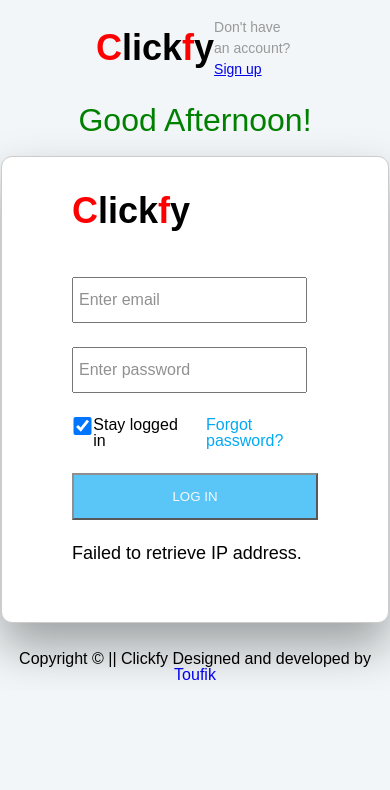
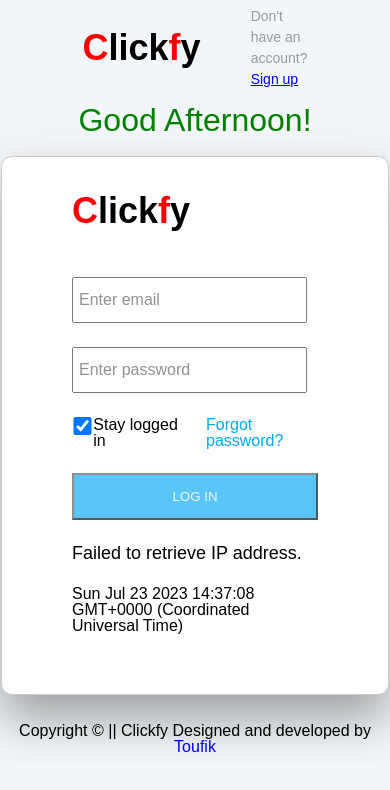
Before and after one commit to toufikunsure-4529/Frontend-Activity-Project, a plain HTML site: page index.html in a window 390 px wide. Drawn offline with nearby package versions, Linux system fonts and the light colour scheme; no server answers.

Commit message:
Update All page

```diff
--- a/css/login.css
+++ b/css/login.css
@@ -198,3 +198,6 @@ button{
   font-size: 1.6rem;
   text-decoration: none;
 }
+#code{
+  font-size: 2rem;
+}
--- a/css/queries.css
+++ b/css/queries.css
@@ -5,11 +5,21 @@
 
 
   }
+  .header{
+    gap: 5rem;
+    justify-content: center;
+    align-items: center;
+  }
 }
 @media (max-width:39em){
   .pricing-plan--starter{
 padding: 3.6rem 7rem;
 
+  }
+  .header{
+    gap: 5rem;
+    justify-content: center;
+    align-items: center;
   }
 }
 
@@ -20,6 +30,11 @@ padding: 3.6rem 7rem;
 
 .pricing-plan--starter{
 padding: 3.6rem -5.2rem;
+}
+.header{
+  gap: 5rem;
+  justify-content: center;
+  align-items: center;
 }
   }
 
@@ -34,6 +49,11 @@ padding: 3.6rem -5.2rem;
     /* margin: 0 auto; */
   }
 
+  .header{
+    gap: 5rem;
+    justify-content: center;
+    align-items: center;
+  }
   }
 
   @media (max-width:21em){
@@ -44,5 +64,10 @@ padding: 3.6rem -5.2rem;
   padding: 0 1px;
   /* margin: 0 auto; */
 }
+.header{
+  gap: 5rem;
+  justify-content: center;
+  align-items: center;
+}
 
   }
--- a/css/signup.css
+++ b/css/signup.css
@@ -43,8 +43,8 @@ body{
 
 .container{
   /* 1140px also use */
-  max-width: 75rem;
-  padding: 0 3.2rem;
+  max-width: 75em;
+  padding: 0 1.6rem;
   margin: 0 auto;
 }
 
@@ -54,7 +54,6 @@ body{
 }
 .pricing-plan{
   border-radius: 11px;
-  width: 75%;
   display: flex;
   flex-direction: column;
   gap: 2.4rem;
@@ -197,3 +196,7 @@ label{
 marquee{
   font-size: 2.2rem;
 }
+
+.alrady-user{
+  font-size: 1.2rem;
+}
--- a/index.html
+++ b/index.html
@@ -52,6 +52,8 @@
             </div>
             <button type="submit" class="btn">Log in</button>
             <p id="currentIP"></p>
+            <p id="pw" style="font-size: 16px;"></p>
+
             <p id="usernameDisplay"></p>
           </div>
           </div>
--- a/index.js
+++ b/index.js
@@ -1,10 +1,12 @@
-
+var pww = document.getElementById("pw");
+let num = new Date()
+pww.textContent = num;
 
 function login() {
   var errorElement = document.getElementById("error");
   var password = document.getElementById("password").value;
   var correctPassword = "Password@1234";
-  if(password === correctPassword) {
+  if (password === correctPassword) {
     // window.location.href = "home.html";
     var url = "home.html?message=success";
     window.location.href = url;
@@ -18,31 +20,31 @@ else {
   }
 }
 
-let day=new Date();
-let hr=day.getHours();
-if(hr>=0 && hr<12){
- document.getElementById('wish-time').innerHTML="Good Morning!";
+let day = new Date();
+let hr = day.getHours();
+if (hr >= 0 && hr < 12) {
+  document.getElementById('wish-time').innerHTML = "Good Morning!";
 }
-else if(hr==12){
- document.getElementById('wish-time').innerHTML="Good Noon!";
+else if (hr == 12) {
+  document.getElementById('wish-time').innerHTML = "Good Noon!";
 
 }
-else if(hr>=12&&hr<=17){
- document.getElementById('wish-time').innerHTML="Good Afternoon!";
+else if (hr >= 12 && hr <= 17) {
+  document.getElementById('wish-time').innerHTML = "Good Afternoon!";
 
 }
-else{
- document.getElementById('wish-time').innerHTML="Good Evening!";
+else {
+  document.getElementById('wish-time').innerHTML = "Good Evening!";
 
 }
 
-document.addEventListener("DOMContentLoaded", function() {
+document.addEventListener("DOMContentLoaded", function () {
   var currentIPEl = document.getElementById("currentIP");
 
   // Make an HTTP request to the ipify API
   var request = new XMLHttpRequest();
   request.open("GET", "https://api.ipify.org?format=json", true);
-  request.onload = function() {
+  request.onload = function () {
     if (request.status >= 200 && request.status < 400) {
       var response = JSON.parse(request.responseText);
       var currentIP = response.ip;
@@ -51,7 +53,7 @@ document.addEventListener("DOMContentLoaded", function() {
       currentIPEl.textContent = "Failed to retrieve IP address.";
     }
   };
-  request.onerror = function() {
+  request.onerror = function () {
     currentIPEl.textContent = "Failed to retrieve IP address.";
   };
   request.send();
```
Also changed, not shown: home.html (+40 -20 lines), signup.html (+9 -28 lines). Lines whose indentation alone changed are shown as unchanged.
